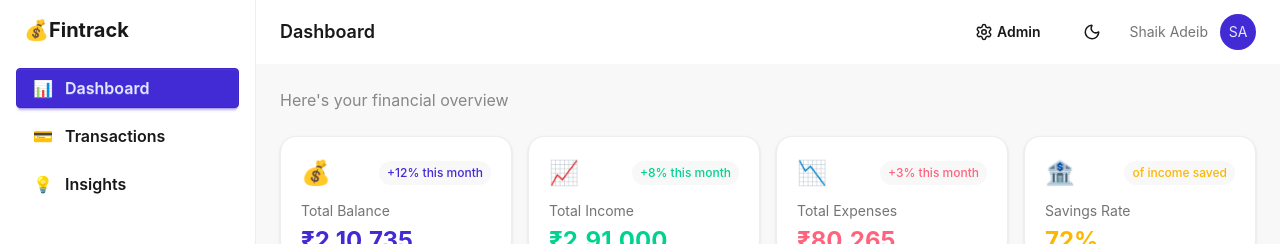
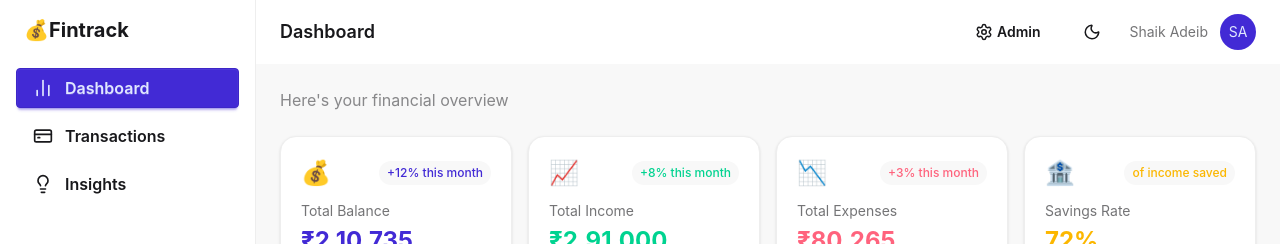
Before and after one commit to AdeibArief/finance-dashboard, a React (Vite) app: page / in a window 1280 px wide. Shown: the top 244 px of the page. Built offline with nearby package versions, Linux system fonts and the light colour scheme.

Commit message:
Final version fixed with fixed UI bugs

```diff
--- a/src/App.jsx
+++ b/src/App.jsx
@@ -25,7 +25,7 @@ const App = () => {
   const [sidebarOpen, setSidebarOpen] = useState(false);
 
   const toggleTheme = () => {
-    const newTheme = theme === "light" ? "dark" : "light";
+    const newTheme = theme === "dark" ? "light" : "dark";
     setTheme(newTheme);
     localStorage.setItem("theme", newTheme);
     document.documentElement.setAttribute("data-theme", newTheme);
--- a/src/components/layout/Sidebar.jsx
+++ b/src/components/layout/Sidebar.jsx
@@ -1,10 +1,12 @@
+import { BarChart2, CreditCard, Lightbulb } from "lucide-react";
+
 const navItems = [
-  { label: "Dashboard", icon: "📊" },
-  { label: "Transactions", icon: "💳" },
-  { label: "Insights", icon: "💡" },
+  { label: "Dashboard", icon: <BarChart2 size={20} /> },
+  { label: "Transactions", icon: <CreditCard size={20} /> },
+  { label: "Insights", icon: <Lightbulb size={20}/> },
+
 ];
 
-import React from "react";
 
 const Sidebar = ({ activePage, setActivePage }) => {
   return (
--- a/src/components/transactions/TransactionTable.jsx
+++ b/src/components/transactions/TransactionTable.jsx
@@ -49,7 +49,7 @@ const TransactionTable = () => {
     <div className="bg-base-100 rounded-2xl border border-base-300 shadow-sm overflow-x-auto">
       <div className="overflow-x-auto">
         <table className="table w-full">
-          <thead className="bg-base-300">
+          <thead className="bg-base-300 text-base-content/70">
             <tr>
               <th>Date</th>
               <th>Description</th>
```
